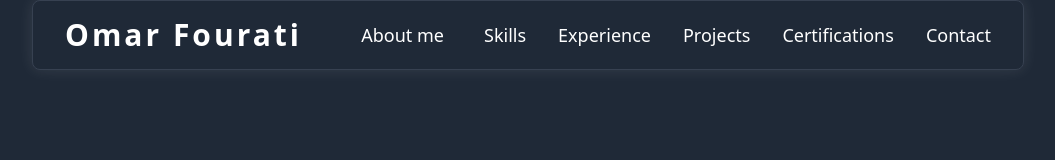
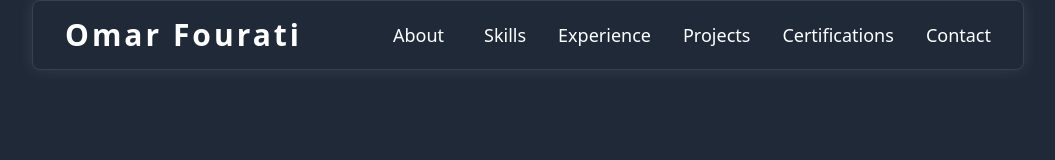
Before and after one commit to OmarFourati/portfolio_resume, an Angular app: page / in a window 1280 px wide. Shown: the top 160 px of the page, without its empty margins (112-1167 px from the left). Built offline with nearby package versions, Linux system fonts and the light colour scheme.

Commit message:
update nav

```diff
--- a/src/app/app.component.html
+++ b/src/app/app.component.html
@@ -14,7 +14,7 @@
             <a
               href="#about"
               class="hover:text-orange-200 transition-transform transform hover:scale-110"
-              >About me</a
+              >About</a
             >
           </li>
           <li class="mx-2 my-1">
```
